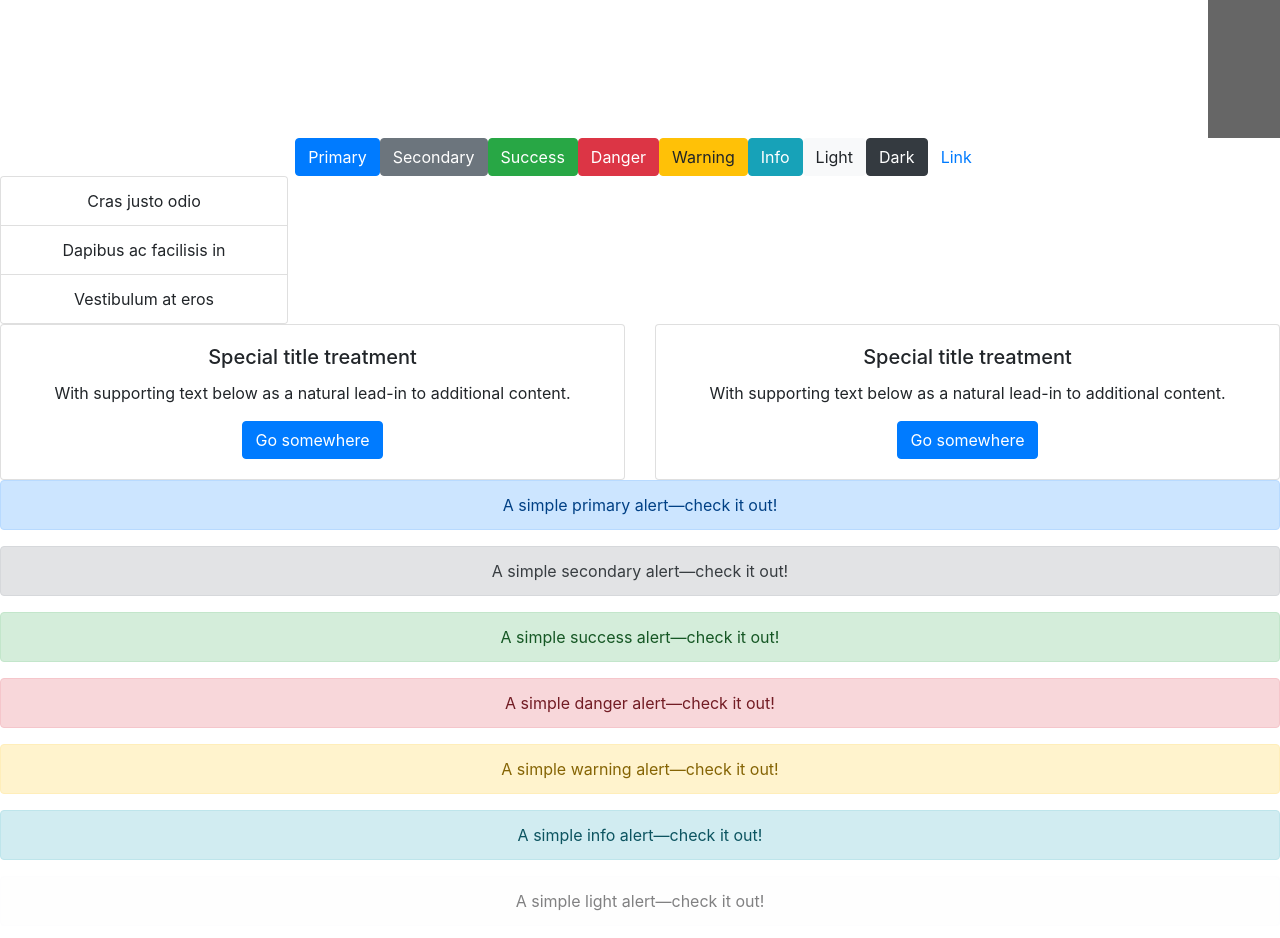
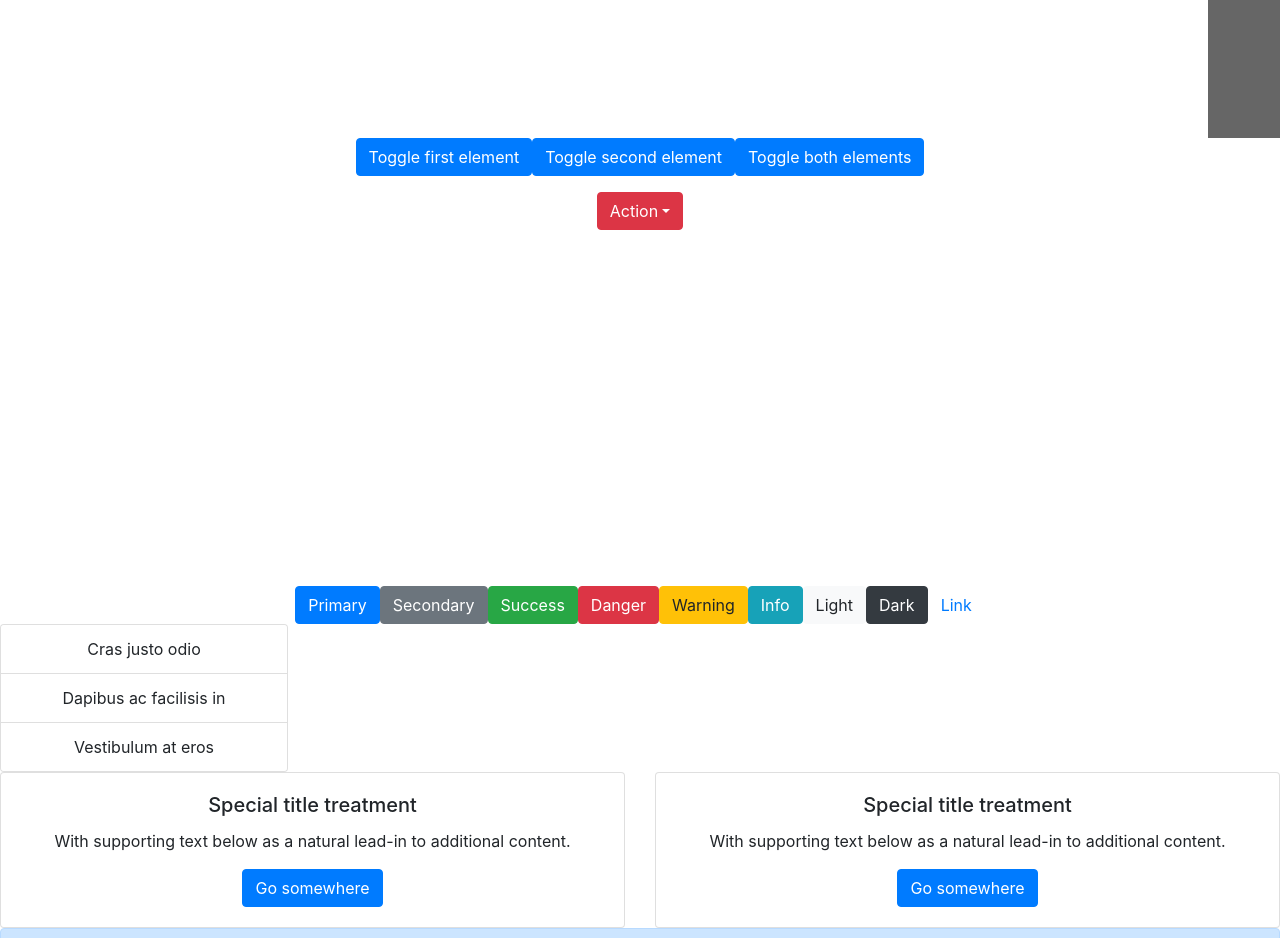
Before and after one commit to bob-smith-compass/react-learning, a React (Create React App) app: page / in a window 1280 px wide. Shown: the part 820-1758 px from the top of the page. Built offline with nearby package versions, Linux system fonts and the light colour scheme.

Commit message:
BUG: Toast of Bootstrap not showing

```diff
--- a/src/App.js
+++ b/src/App.js
@@ -7,6 +7,9 @@ import Breadcrumb from './components/breadcrumb/Breadcrumb';
 import Button from './components/button/Button';
 import Card from './components/card/Card';
 import Carousel from './components/carousel/Carousel';
+import Collapse from './components/collapse/Collapse';
+import SplitButton from './components/split-button/SplitButton';
+import Toast from './components/toast/Toast';
 
 
 class App extends Component {
@@ -29,6 +32,9 @@ class App extends Component {
         </header>
         <Breadcrumb />
         <Carousel />
+        <Collapse />
+        <SplitButton />
+        <Toast />
         <Button />
         <Card />
         <Login />
--- a/src/components/carousel/Carousel.jsx
+++ b/src/components/carousel/Carousel.jsx
@@ -22,7 +22,7 @@ export default class Carousel extends Component {
                         </div>
                         <div className="carousel-item">
                             <img src="../../img/3.jpg" className="d-block w-100" alt="something" />
-                            <svg className="bd-placeholder-img bd-placeholder-img-lg d-block w-100" width="800" height="400" xmlns="http://www.w3.org/2000/svg" preserveAspectRatio="xMidYMid slice" focusable="false" role="img" aria-label="Placeholder: Second slide"><title>Placeholder</title><rect fill="#666" width="100%" height="100%"></rect><text fill="#444" dy=".3em" x="50%" y="50%">Second slide</text></svg>
+                            <svg className="bd-placeholder-img bd-placeholder-img-lg d-block w-100" width="800" height="400" xmlns="http://www.w3.org/2000/svg" preserveAspectRatio="xMidYMid slice" focusable="false" role="img" aria-label="Placeholder: Third slide"><title>Placeholder</title><rect fill="#666" width="100%" height="100%"></rect><text fill="#001" dy=".3em" x="50%" y="50%">Third slide</text></svg>
                         </div>
                     </div>
                     <a className="carousel-control-prev" href="#carouselExampleIndicators" role="button" data-slide="prev">
--- /dev/null
+++ b/src/components/collapse/Collapse.jsx
@@ -0,0 +1,31 @@
+import React, { Component } from 'react'
+
+export default class Collapse extends Component {
+    render() {
+        return (
+            <div>
+                <p>
+                    <a className="btn btn-primary" data-toggle="collapse" href="#multiCollapseExample1" role="button" aria-expanded="false" aria-controls="multiCollapseExample1">Toggle first element</a>
+                    <button className="btn btn-primary" type="button" data-toggle="collapse" data-target="#multiCollapseExample2" aria-expanded="false" aria-controls="multiCollapseExample2">Toggle second element</button>
+                    <button className="btn btn-primary" type="button" data-toggle="collapse" data-target=".multi-collapse" aria-expanded="false" aria-controls="multiCollapseExample1 multiCollapseExample2">Toggle both elements</button>
+                </p>
+                <div className="row">
+                    <div className="col">
+                        <div className="collapse multi-collapse" id="multiCollapseExample1">
+                            <div className="card card-body">
+                                Anim pariatur cliche reprehenderit, enim eiusmod high life accusamus terry richardson ad squid. Nihil anim keffiyeh helvetica, craft beer labore wes anderson cred nesciunt sapiente ea proident.
+      </div>
+                        </div>
+                    </div>
+                    <div className="col">
+                        <div className="collapse multi-collapse" id="multiCollapseExample2">
+                            <div className="card card-body">
+                                Anim pariatur cliche reprehenderit, enim eiusmod high life accusamus terry richardson ad squid. Nihil anim keffiyeh helvetica, craft beer labore wes anderson cred nesciunt sapiente ea proident.
+      </div>
+                        </div>
+                    </div>
+                </div>
+            </div>
+        )
+    }
+}
--- /dev/null
+++ b/src/components/split-button/SplitButton.jsx
@@ -0,0 +1,36 @@
+import React, { Component } from "react";
+
+export default class SplitButton extends Component {
+  render() {
+    return (
+      <div>
+        <div className="btn-group">
+          <button
+            type="button"
+            className="btn btn-danger dropdown-toggle"
+            data-toggle="dropdown"
+            aria-haspopup="true"
+            aria-expanded="false"
+          >
+            Action
+          </button>
+          <div className="dropdown-menu">
+            <a className="dropdown-item" href="#">
+              Action
+            </a>
+            <a className="dropdown-item" href="#">
+              Another action
+            </a>
+            <a className="dropdown-item" href="#">
+              Something else here
+            </a>
+            <div className="dropdown-divider" />
+            <a className="dropdown-item" href="#">
+              Separated link
+            </a>
+          </div>
+        </div>
+      </div>
+    );
+  }
+}
--- /dev/null
+++ b/src/components/toast/Toast.jsx
@@ -0,0 +1,23 @@
+import React, { Component } from 'react'
+
+export default class Toast extends Component {
+    render() {
+        return (
+            <div>
+                <div className="toast" role="alert" aria-live="assertive" aria-atomic="true">
+                    <div className="toast-header">
+                        <img src="https://as2.ftcdn.net/jpg/01/22/01/93/500_F_122019399_xVgrSWMXznIt7bhpFhRc0xcIgnkWvqti.jpg" className="rounded mr-2" alt="something" />
+                        <strong className="mr-auto">Bootstrap</strong>
+                        <small className="text-muted">11 mins ago</small>
+                        <button type="button" className="ml-2 mb-1 close" data-dismiss="toast" aria-label="Close">
+                            <span aria-hidden="true">&times;</span>
+                        </button>
+                    </div>
+                    <div className="toast-body">
+                        Hello, world! This is a toast message.
+                    </div>
+                </div>
+            </div>
+        )
+    }
+}
```
